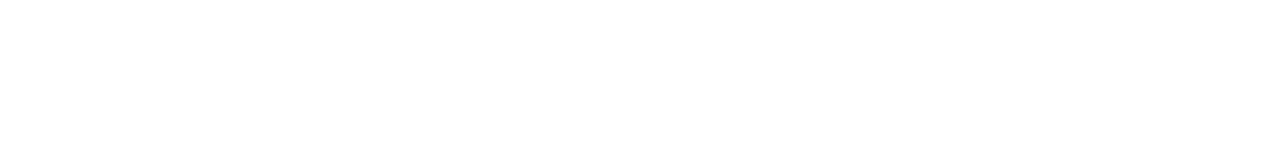
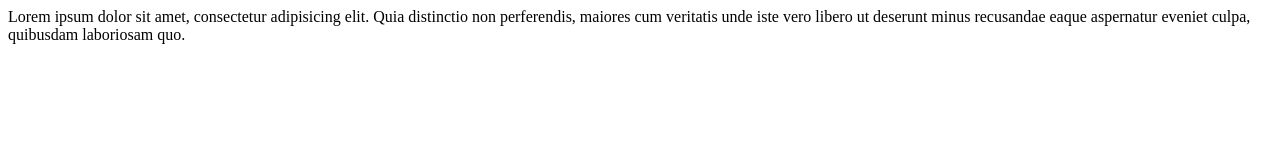
Before and after one commit to demon00/simple, a plain HTML site: page index.html in a window 1280 px wide. Drawn offline with Linux system fonts and the light colour scheme.

Commit message:
commit the thirdth branch

```diff
--- a/index.html
+++ b/index.html
@@ -5,6 +5,8 @@
 	<title>qweqweqw</title>
 </head>
 <body>
-
+	<div>
+		Lorem ipsum dolor sit amet, consectetur adipisicing elit. Quia distinctio non perferendis, maiores cum veritatis unde iste vero libero ut deserunt minus recusandae eaque aspernatur eveniet culpa, quibusdam laboriosam quo.
+	</div>
 </body>
 </html>
```
